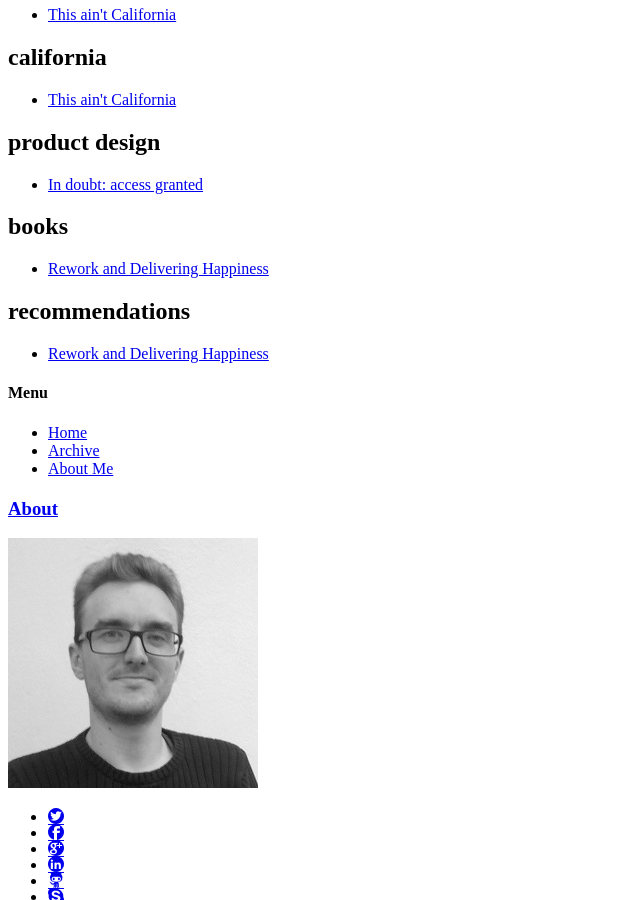
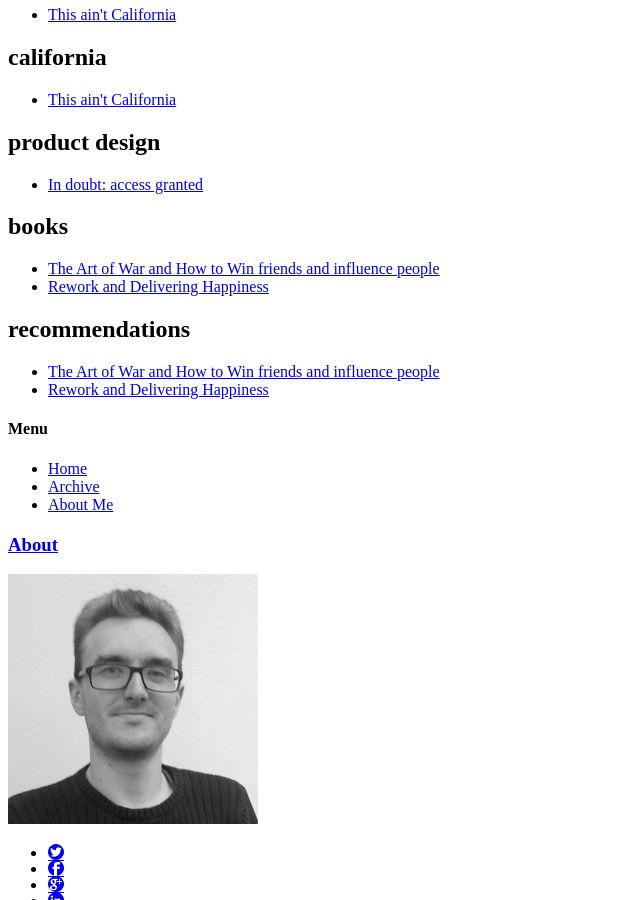
Before and after one commit to gnunicorn/blog, a Jekyll site: the page built from tags.html, in a window 1280 px wide and 900 px high, scrolled down 11322 px. Shown: the whole window, without its empty margins (0-640 px from the left). Built offline with Jekyll 4.4.1, drawn with Linux system fonts in a browser that asks for light colours; nearby versions of some CDN libraries.

Commit message:
tags and teaser

```diff
--- a/_posts/2013-09-12-the-art-of-war-and-how-to-win-friends-and-influence-people.md
+++ b/_posts/2013-09-12-the-art-of-war-and-how-to-win-friends-and-influence-people.md
@@ -1,9 +1,10 @@
 ---
 layout: post
 title: "The Art of War and How to Win friends and influence people"
-description: ""
+description: "
+After [recommending two books explaining how to build and run modern business  last week](/2013/09/04/rework-and-delivering-happiness), I want to focus on people today. And surprisingly enough the by far best books in that regard aren't as young. As a matter of fact when reading them, you'll notice that even though one is over seventy and the other over two thousand years old, their content is still highly current and better than most recent writing. I am of course talking about **The Art of War and How To Win Friends And Influence People**."
 category:
-tags: []
+tags: ["books", "recommendations"]
 ---
 {% include JB/setup %}
 
```
